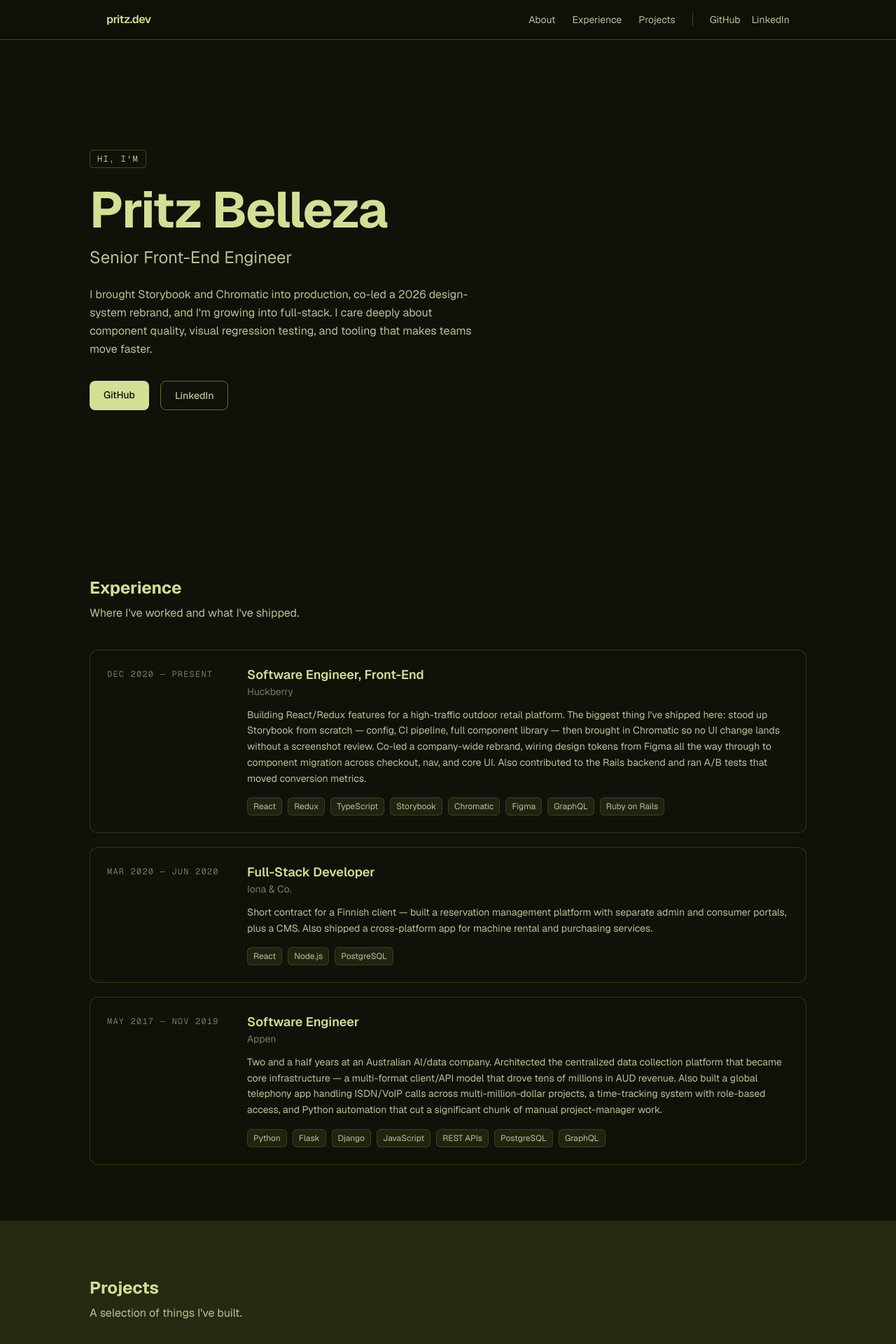
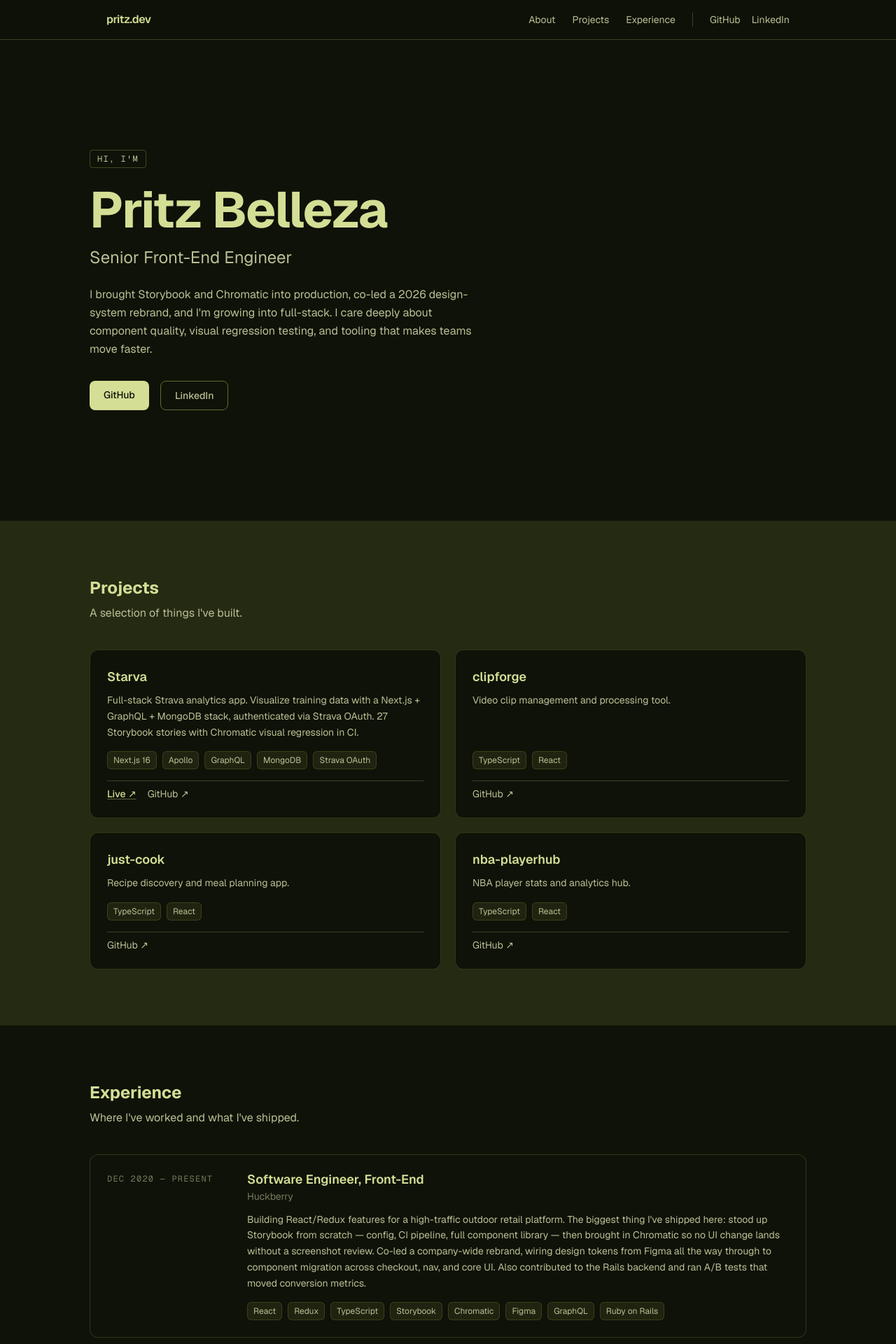
Before and after one commit to jbelleza29/jbelleza29.github.io, a Next.js app: page / in a window 1280 px wide. Shown: the top 1920 px of the page at 70% size. Built offline with nearby package versions, Linux system fonts and the light colour scheme.

Commit message:
reorder nav and page sections to About, Projects, Experience

```diff
--- a/src/app/page.tsx
+++ b/src/app/page.tsx
@@ -1,14 +1,14 @@
 import Hero from "@/components/Hero";
+import ProjectsGrid from "@/components/ProjectsGrid";
 import Experience from "@/components/Experience";
-import ProjectsGrid from "@/components/ProjectsGrid";
 import Footer from "@/components/Footer";
 
 export default function Home() {
   return (
     <main className="flex flex-col flex-1">
       <Hero />
+      <ProjectsGrid />
       <Experience />
-      <ProjectsGrid />
       <Footer />
     </main>
   );
--- a/src/components/NavBar.tsx
+++ b/src/components/NavBar.tsx
@@ -9,11 +9,11 @@ export default function NavBar() {
             <a href="#about" className="hover:text-lime transition-colors duration-200">
               About
             </a>
+            <a href="#projects" className="hover:text-lime transition-colors duration-200">
+              Projects
+            </a>
             <a href="#experience" className="hover:text-lime transition-colors duration-200">
               Experience
-            </a>
-            <a href="#projects" className="hover:text-lime transition-colors duration-200">
-              Projects
             </a>
           </div>
           <div className="flex items-center gap-4 text-sage border-l border-stroke pl-6">
```
